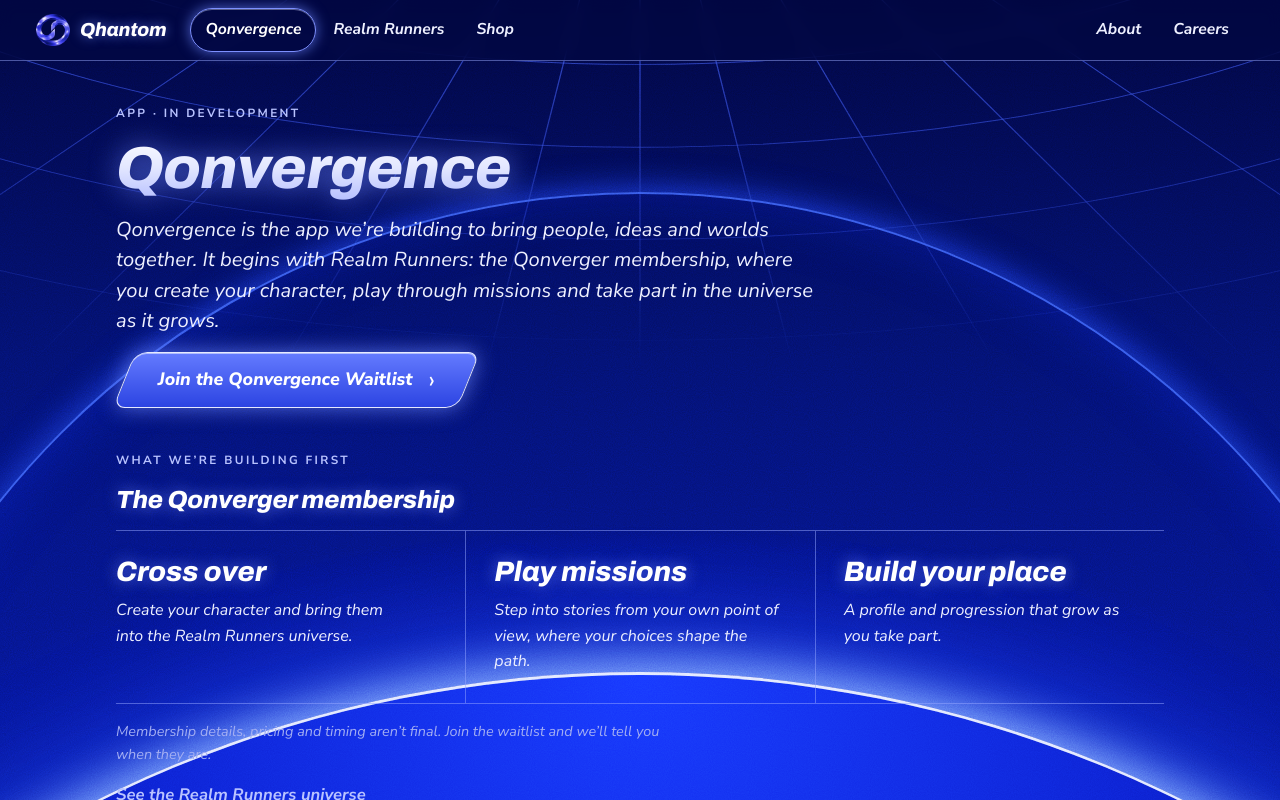
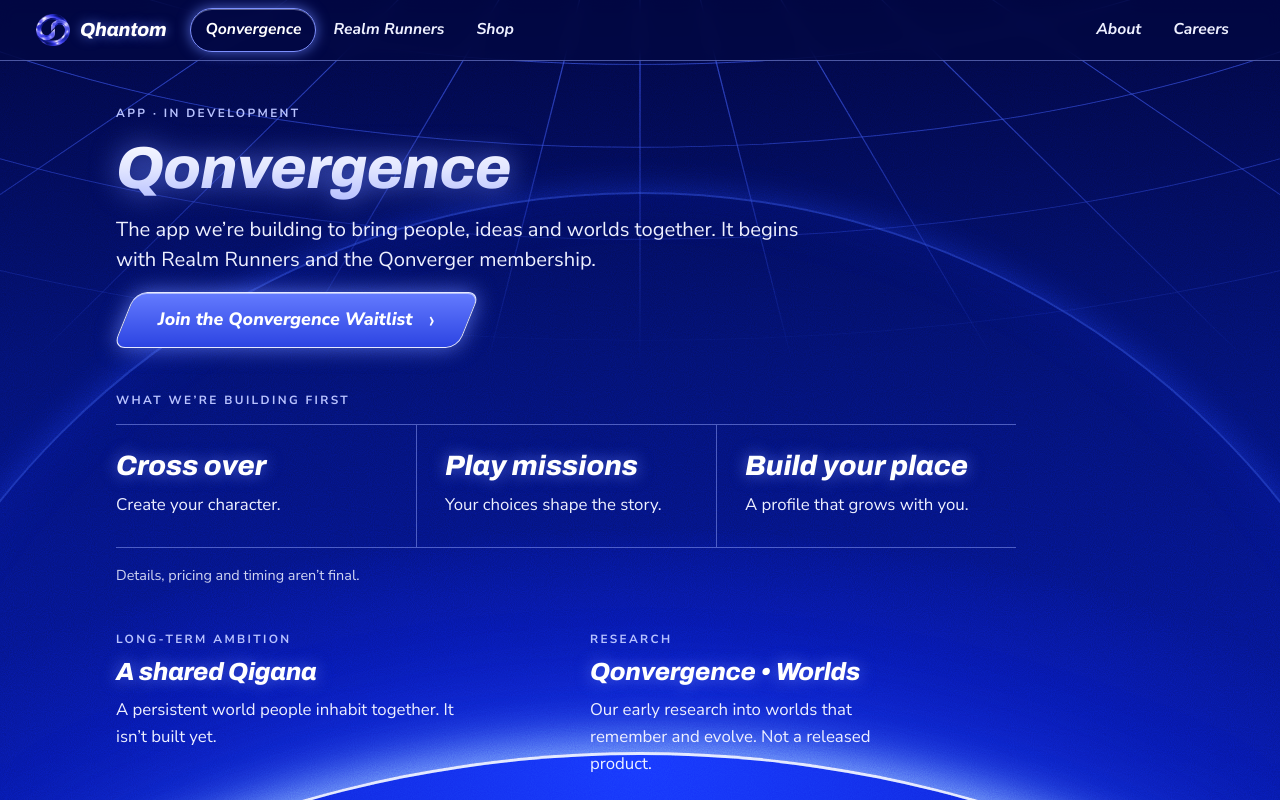
Before and after one commit to ark-qhantom/links, a plain HTML site: page site-preview/index.html in a window 1280 px wide. Both pictures are taken after a click on the link "Qonvergence". Shown: the top 800 px of the page. Drawn offline with Linux system fonts and the light colour scheme.

Commit message:
Preview: cut Qonvergence page copy, upright running text, calmer backdrop
Co-Authored-By: Claude Fable 5.2 <noreply@anthropic.com>
Claude-Session: https://claude.ai/code/session_01WUoBrF2QdkLgFKZWBUBhVY

```diff
--- a/site-preview/index.html
+++ b/site-preview/index.html
@@ -128,33 +128,32 @@
     <header class="head">
       <p class="eyebrow">App · In development</p>
       <h1 class="display" tabindex="-1">Qonvergence</h1>
-      <p class="lede">Qonvergence is the app we’re building to bring people, ideas and worlds together. It begins with Realm Runners: the Qonverger membership, where you create your character, play through missions and take part in the universe as it grows.</p>
+      <p class="lede">The app we’re building to bring people, ideas and worlds together. It begins with Realm Runners and the Qonverger membership.</p>
       <p><a class="btn" href="#waitlist" data-nav>Join the Qonvergence Waitlist</a></p>
     </header>
 
     <section class="block">
       <p class="eyebrow">What we’re building first</p>
-      <h2>The Qonverger membership</h2>
       <ul class="steps">
-        <li><strong>Cross over</strong><span>Create your character and bring them into the Realm Runners universe.</span></li>
-        <li><strong>Play missions</strong><span>Step into stories from your own point of view, where your choices shape the path.</span></li>
-        <li><strong>Build your place</strong><span>A profile and progression that grow as you take part.</span></li>
+        <li><strong>Cross over</strong><span>Create your character.</span></li>
+        <li><strong>Play missions</strong><span>Your choices shape the story.</span></li>
+        <li><strong>Build your place</strong><span>A profile that grows with you.</span></li>
       </ul>
-      <p class="fine">Membership details, pricing and timing aren’t final. Join the waitlist and we’ll tell you when they are.</p>
-      <p><a class="link" href="#realm-runners" data-nav data-exact>See the Realm Runners universe</a></p>
+      <p class="fine">Details, pricing and timing aren’t final.</p>
     </section>
 
-    <section class="block research">
-      <p class="eyebrow">Where this is heading · Long-term ambition</p>
-      <h2>A shared Qigana</h2>
-      <p>Our destination is a shared Qigana: a persistent world people can inhabit together, one that keeps changing while you’re away. It isn’t built yet. The membership is the first step toward it, not a ticket into it.</p>
-    </section>
-
-    <section class="block research">
-      <p class="eyebrow">Research · Exploratory</p>
-      <h2>Qonvergence • Worlds</h2>
-      <p>Worlds is our research into persistent digital worlds: how a world can remember what happened, stay consistent and keep evolving without enormous cost. We plan to start small, at the scale of a single room, and share what we actually find. Nothing here is a released product.</p>
-    </section>
+    <div class="pair">
+      <section class="block">
+        <p class="eyebrow">Long-term ambition</p>
+        <h2>A shared Qigana</h2>
+        <p>A persistent world people inhabit together. It isn’t built yet.</p>
+      </section>
+      <section class="block">
+        <p class="eyebrow">Research</p>
+        <h2>Qonvergence • Worlds</h2>
+        <p>Our early research into worlds that remember and evolve. Not a released product.</p>
+      </section>
+    </div>
     <p class="note" data-note>The membership is shown as “Qonverger” on trial; the name is not fixed.</p>
   </div>
 </section>
--- a/site-preview/styles.css
+++ b/site-preview/styles.css
@@ -10,7 +10,7 @@
   --ultra: #7d90ff;       /* borders, focus */
   --lav: #b9c3ff;         /* labels, links */
   --ice: #eef0ff;         /* text */
-  --dim: #a3aef2;         /* secondary text */
+  --dim: #c6cdff;         /* secondary text */
   --panel: rgba(4, 12, 92, .62);
   --line: rgba(150, 165, 255, .5);
   --glow: rgba(110, 135, 255, .75);
@@ -155,8 +155,8 @@ body:not([data-realm]) .sky-base, body[data-realm="qigana"] .sky-qigana, body[da
 
 .sky-base { background: radial-gradient(ellipse 90% 60% at 50% 108%, #1230ff 0%, #0a1cc4 30%, rgba(6, 16, 120, 0) 70%), linear-gradient(180deg, #01063a 0%, #031066 45%, #06168e 100%); }
 .sky-base .grid { position: absolute; inset: 0 0 auto; width: 100%; height: 46%; -webkit-mask-image: linear-gradient(180deg, #000 20%, transparent 100%); mask-image: linear-gradient(180deg, #000 20%, transparent 100%); }
-.sky-base .ring { left: 50%; top: 24%; width: max(128vw, 1050px); aspect-ratio: 1; transform: translateX(-50%); border-radius: 50%; border: 2px solid rgba(60, 96, 255, .85); box-shadow: 0 0 34px rgba(40, 80, 255, .7), inset 0 0 60px rgba(20, 50, 255, .25); }
-.sky-base .planet { left: 50%; top: 84%; width: max(190vw, 1500px); aspect-ratio: 1; transform: translateX(-50%); border-radius: 50%; background: radial-gradient(circle at 50% 0%, #1634ff 0%, #0a1cc4 22%, #06128e 55%); border-top: 3px solid #dfe6ff; box-shadow: 0 -8px 46px rgba(130, 160, 255, .95), 0 -2px 120px rgba(40, 80, 255, .9); }
+.sky-base .ring { opacity: .45; left: 50%; top: 24%; width: max(128vw, 1050px); aspect-ratio: 1; transform: translateX(-50%); border-radius: 50%; border: 2px solid rgba(60, 96, 255, .85); box-shadow: 0 0 34px rgba(40, 80, 255, .7), inset 0 0 60px rgba(20, 50, 255, .25); }
+.sky-base .planet { left: 50%; top: 94%; width: max(190vw, 1500px); aspect-ratio: 1; transform: translateX(-50%); border-radius: 50%; background: radial-gradient(circle at 50% 0%, #1634ff 0%, #0a1cc4 22%, #06128e 55%); border-top: 3px solid #dfe6ff; box-shadow: 0 -8px 46px rgba(130, 160, 255, .95), 0 -2px 120px rgba(40, 80, 255, .9); }
 
 .sky-qigana { background: linear-gradient(180deg, #05062a 0%, #130f5c 42%, #2c2196 78%, #4a3fc2 100%); }
 .sky-qigana i { left: -20%; width: 140%; height: 46%; top: 2%; filter: blur(38px); mix-blend-mode: screen; transform-origin: 50% 100%; animation: aurora 16s ease-in-out infinite alternate; }
@@ -243,18 +243,24 @@ body:not([data-realm]) .sky-base, body[data-realm="qigana"] .sky-qigana, body[da
 .go { font-weight: 800; color: #fff; }
 .go::after { content: " ›"; font-style: normal; }
 
-.steps { display: grid; grid-template-columns: repeat(3, minmax(0, 1fr)); width: 100%; border-top: 1px solid var(--line); border-bottom: 1px solid var(--line); }
+.steps { display: grid; grid-template-columns: repeat(3, minmax(0, 1fr)); width: 100%; max-width: 900px; border-top: 1px solid var(--line); border-bottom: 1px solid var(--line); }
 .steps li { display: flex; flex-direction: column; gap: 10px; padding: 26px 28px 28px 0; }
 .steps li + li { padding-left: 28px; border-left: 1px solid var(--line); }
 .steps strong { font-family: var(--f-display); font-style: italic; font-weight: 800; font-stretch: 125%; font-size: clamp(1.3rem, 2.2vw, 1.75rem); line-height: 1.1; color: #fff; text-shadow: 0 0 16px var(--glow); }
-.steps span { font-size: 1rem; max-width: 30ch; }
-@media (max-width: 760px) {
+.steps span { font-size: 1.05rem; color: var(--ice); }
+@media (max-width: 900px) {
   .steps { grid-template-columns: 1fr; }
-  .steps li { padding: 22px 0; }
+  .steps li { padding: 20px 0; gap: 6px; }
   .steps li + li { padding-left: 0; border-left: 0; border-top: 1px solid var(--line); }
   .steps span { max-width: none; }
 }
-.research { padding-top: 26px; border-top: 1px solid var(--line); }
+.pair { display: grid; grid-template-columns: repeat(2, minmax(0, 1fr)); gap: 32px 48px; width: 100%; max-width: 900px; }
+.pair .block { gap: 10px; }
+.pair p:not(.eyebrow) { font-size: 1.05rem; max-width: 34ch; }
+@media (max-width: 760px) { .pair { grid-template-columns: 1fr; } }
+/* running text is upright for readability; headings, buttons and labels stay italic */
+.lede, .block > p:not(.eyebrow), .prose p, .fine, .steps span, .row-main span, .chain dd, .pv p, .feature-body p, .check span, .mock, .tracks span, .credits dd, .plain li, .pair p:not(.eyebrow) { font-style: normal; }
+.fine { color: var(--ice); opacity: .88; }
 
 .rows { width: 100%; border-top: 1px solid var(--line); }
 .row { display: grid; grid-template-columns: 1fr auto; gap: 18px; align-items: center; min-height: 68px; padding: 14px 4px; color: var(--ice); text-decoration: none; border-bottom: 1px solid var(--line); transition: padding .2s; }
```
